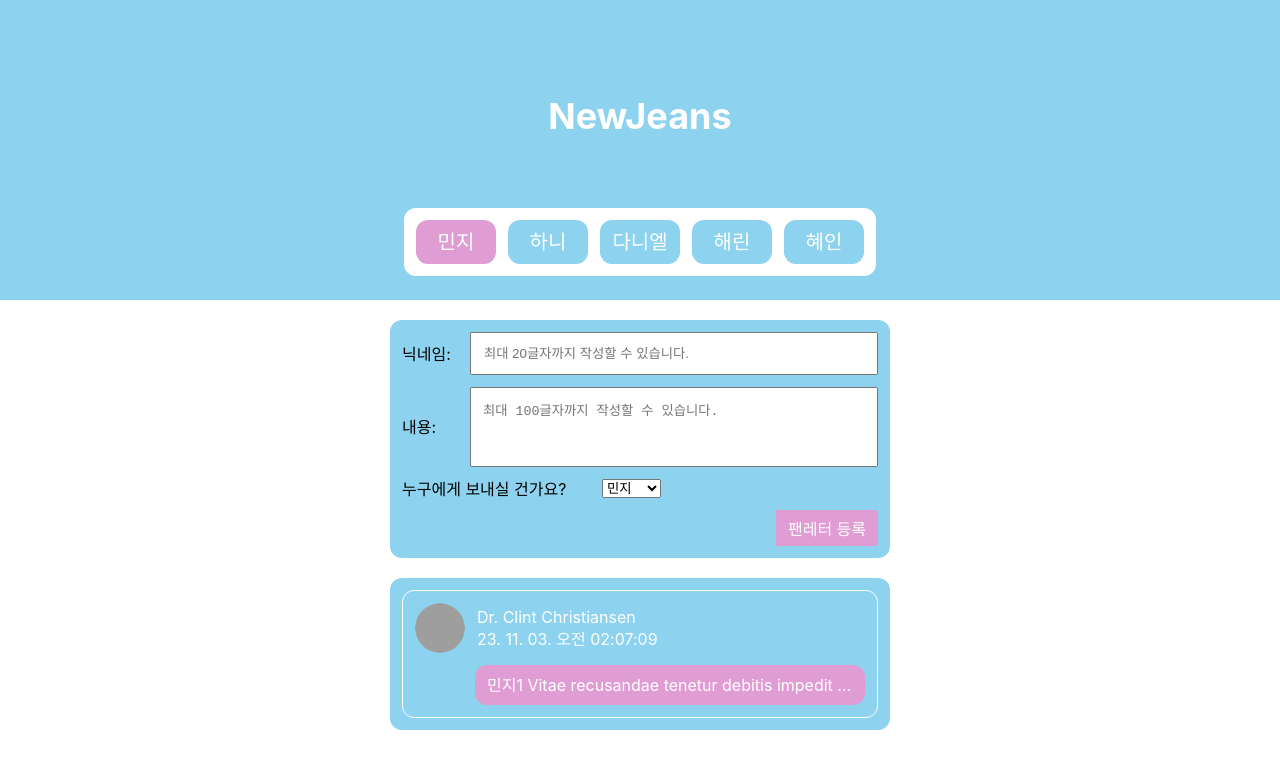
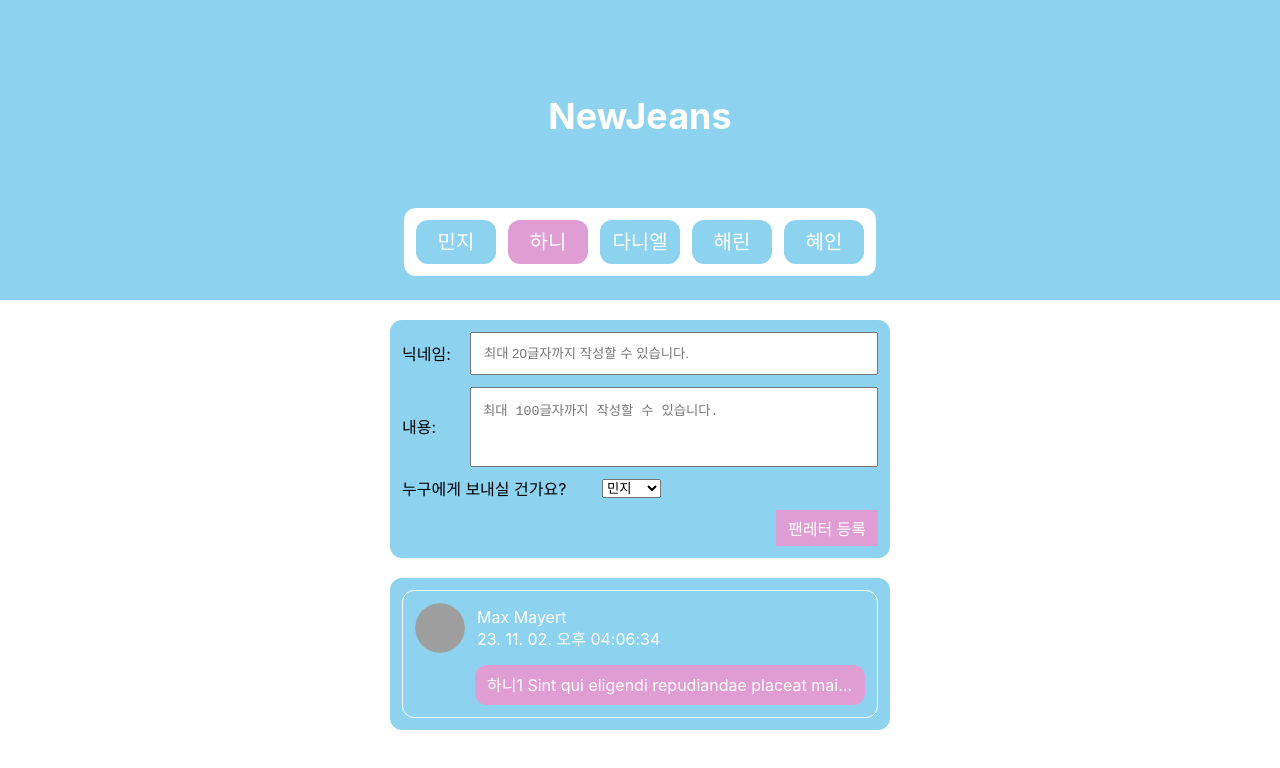
Before and after one commit to zerotonine2da/fanLetters_thunk_React, a React (Create React App) app: page / in a window 1280 px wide. Shown: the top 768 px of the page. Built offline with nearby package versions, Linux system fonts and the light colour scheme; grey boxes are pictures that could not be loaded.

Commit message:
second commit

```diff
--- a/package.json
+++ b/package.json
@@ -8,8 +8,10 @@
     "@testing-library/user-event": "^13.2.1",
     "react": "^18.2.0",
     "react-dom": "^18.2.0",
+    "react-redux": "^8.1.3",
     "react-router-dom": "^6.19.0",
     "react-scripts": "5.0.1",
+    "redux": "^4.2.1",
     "styled-components": "^6.1.1",
     "uuid": "^9.0.1",
     "web-vitals": "^2.1.0"
--- a/src/components/AddForm.jsx
+++ b/src/components/AddForm.jsx
@@ -2,8 +2,11 @@
 import styled from 'styled-components';
 import { v4 as uuid } from 'uuid';
 import Button from './common/Button';
+import { useDispatch } from 'react-redux';
+import { addLetter } from 'redux/modules/letters';
+export default function AddForm() {
+    const dispatch = useDispatch();
 
-export default function AddForm({ setLetters }) {
     const [nickName, setNickName] = useState('');
     const [content, setContent] = useState('');
     const [member, setMember] = useState('민지');
@@ -22,7 +25,9 @@
             writedTo: member,
             id: uuid(),
         };
-        setLetters((prev) => [newLetter, ...prev]);
+        dispatch(addLetter(newLetter));
+        setNickName('');
+        setContent('');
     };
 
     return (
--- a/src/components/Header.jsx
+++ b/src/components/Header.jsx
@@ -2,11 +2,11 @@
 import Tabs from './Tabs';
 import styled from 'styled-components';
 
-export default function Header({ activeMember, setActiveMember }) {
+export default function Header() {
     return (
         <Container>
             <Title>NewJeans</Title>
-            <Tabs activeMember={activeMember} setActiveMember={setActiveMember}></Tabs>
+            <Tabs></Tabs>
         </Container>
     );
 }
--- a/src/components/LetterList.jsx
+++ b/src/components/LetterList.jsx
@@ -1,8 +1,12 @@
 import React from 'react';
 import LetterCard from './LetterCard';
 import styled from 'styled-components';
+import { useSelector } from 'react-redux';
 
-export default function LetterList({ activeMember, letters }) {
+export default function LetterList() {
+    const activeMember = useSelector((state) => state.member);
+    const letters = useSelector((state) => state.letters);
+
     const filteredLetters = letters.filter((letter) => letter.writedTo === activeMember);
 
     return (
--- a/src/components/Tabs.jsx
+++ b/src/components/Tabs.jsx
@@ -1,13 +1,17 @@
 import React from 'react';
+import { useDispatch, useSelector } from 'react-redux';
 import styled, { css } from 'styled-components';
+import { setMember } from 'redux/modules/member';
+export default function Tabs() {
+    const activeMember = useSelector((state) => state.member);
+    const dispatch = useDispatch();
 
-export default function Tabs({ activeMember, setActiveMember }) {
     const onActiveMember = (event) => {
         if (event.target === event.currentTarget) {
             // 멤버 버튼 이외의 부분을 클릭시 종료
             return;
         }
-        setActiveMember(event.target.textContent);
+        dispatch(setMember(event.target.textContent));
     };
 
     return (
--- a/src/pages/Detail.jsx
+++ b/src/pages/Detail.jsx
@@ -34,6 +34,8 @@
             }
         });
         setLetters(newLetters);
+        setIsEditing(false);
+        setEditingText('');
     };
 
     return (
--- a/src/pages/Home.jsx
+++ b/src/pages/Home.jsx
@@ -10,9 +10,9 @@
 
     return (
         <Container>
-            <Header activeMember={activeMember} setActiveMember={setActiveMember} />
-            <AddForm setLetters={setLetters} />
-            <LetterList activeMember={activeMember} letters={letters} />
+            <Header />
+            <AddForm />
+            <LetterList />
         </Container>
     );
 }
--- /dev/null
+++ b/src/redux/config/configStore.js
@@ -0,0 +1,9 @@
+import { createStore, combineReducers } from 'redux';
+import letters from 'redux/modules/letters';
+import member from 'redux/modules/member';
+
+const rootReducer = combineReducers({ letters, member });
+
+const store = createStore(rootReducer);
+
+export default store;
--- /dev/null
+++ b/src/redux/modules/letters.js
@@ -0,0 +1,42 @@
+import fakeData from 'fakeData.json';
+// 팬레터 추가
+const ADD_LETTER = 'letters/ADD_LETTER';
+// 팬레터 삭제
+const DELETE_LETTER = 'letters/DELETE_LETTER';
+// 팬레터 수정
+const EDIT_LETTER = 'letters/EDIT_LETTER';
+
+export const addLetter = (payload) => {
+    return { type: ADD_LETTER, payload };
+};
+export const deleteLetter = (payload) => {
+    return { type: DELETE_LETTER, payload };
+};
+export const editLetter = (payload) => {
+    return { type: EDIT_LETTER, payload };
+};
+
+const initialState = fakeData;
+
+const letters = (state = initialState, action) => {
+    switch (action.type) {
+        case ADD_LETTER:
+            const newLetter = action.payload;
+            return [newLetter, ...state];
+        case DELETE_LETTER:
+            const letterId = action.payload;
+            return state.filter((letter) => letter.id !== letterId);
+        case EDIT_LETTER:
+            const { id, editingText } = action.payload;
+            return state.map((letter) => {
+                if (letter.id === id) {
+                    return { ...letter, content: editingText };
+                }
+                return letter;
+            });
+        default:
+            return state;
+    }
+};
+
+export default letters;
--- /dev/null
+++ b/src/redux/modules/member.js
@@ -0,0 +1,19 @@
+const SET_MEMBER = 'member/SET_MEMBER';
+
+export const setMember = (payload) => {
+    return { type: SET_MEMBER, payload };
+};
+
+const initialState = '하니';
+
+const member = (state = initialState, action) => {
+    switch (action.type) {
+        case SET_MEMBER:
+            const activeMember = action.payload;
+            return activeMember;
+        default:
+            return state;
+    }
+};
+
+export default member;
```
Also changed, not shown: src/index.jsx (+4 -3 lines), 1 other file (tests, documents, lock files or other folders).
